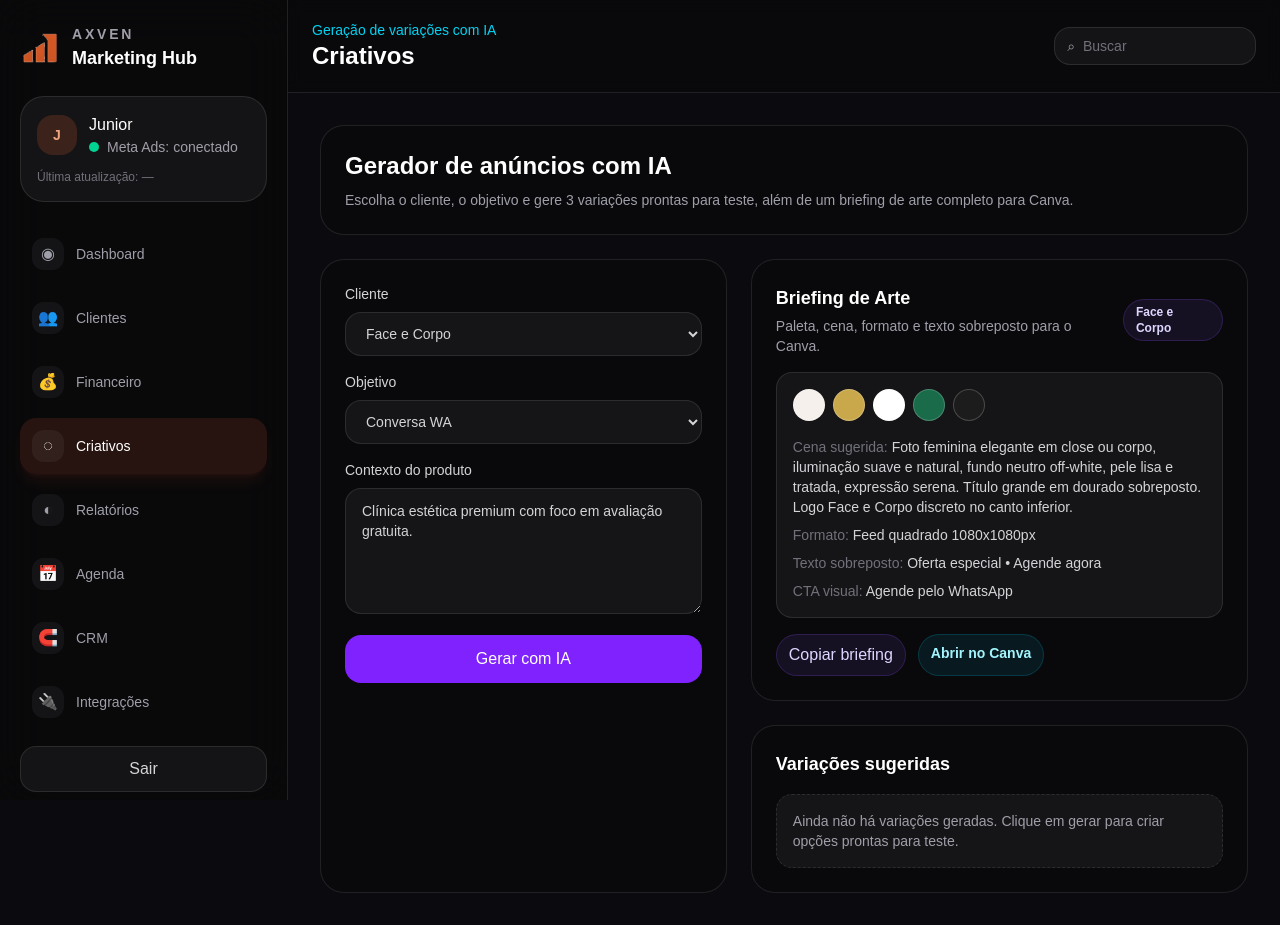
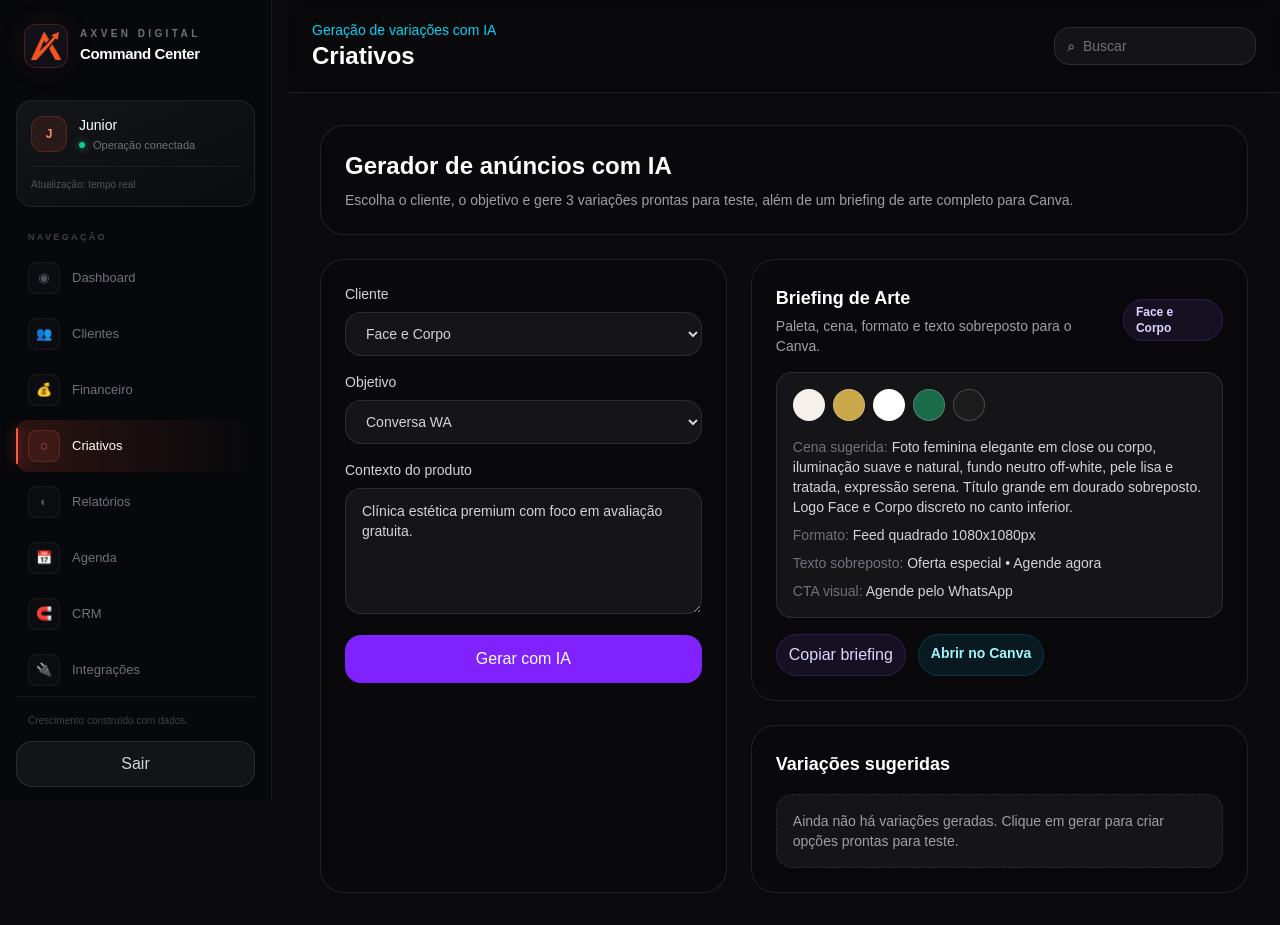
Before and after one commit to hildebertocosta-alt/axven, a Next.js app: page /criativos in a window 1280 px wide. Built offline with nearby package versions, Linux system fonts and the light colour scheme.

Commit message:
Redesenha navegação lateral e aplica marca oficial Axven

```diff
--- a/app/components/dashboard/Sidebar.tsx
+++ b/app/components/dashboard/Sidebar.tsx
@@ -12,71 +12,50 @@
 type SidebarProps = {
   items: NavItem[];
   activeLabel: string;
-  status?: {
-    lastUpdated: string | null;
-  };
+  status?: { lastUpdated: string | null };
   variant?: "internal" | "portal";
 };
 
 export function Sidebar({ items, activeLabel, status, variant = "internal" }: SidebarProps) {
   return (
-    <aside className="fixed inset-y-0 left-0 hidden w-72 flex-col border-r border-white/10 bg-zinc-950/90 px-5 py-6 backdrop-blur-xl lg:flex">
-      <div className="mb-6 flex items-center gap-3">
-        <div className="relative h-10 w-10 shrink-0 overflow-hidden rounded-2xl">
-          <Image
-            src="/axven-icon-provisorio.png"
-            alt="Axven"
-            fill
-            sizes="40px"
-            className="object-cover"
-          />
+    <aside className="fixed inset-y-0 left-0 z-40 hidden w-[272px] flex-col border-r border-white/[0.07] bg-[#07080b] px-4 py-5 lg:flex">
+      <Link href="/dashboard" className="mb-7 flex items-center gap-3 px-2 py-1">
+        <div className="relative h-11 w-11 shrink-0 overflow-hidden rounded-xl border border-[#ff5a3c]/20 bg-[#111117] shadow-[0_0_30px_rgba(255,90,60,0.08)]">
+          <Image src="/axven-icon.png" alt="Axven Digital" fill sizes="44px" className="object-contain p-1.5" priority />
         </div>
-        <div>
-          <p className="text-sm font-semibold tracking-[0.2em] text-zinc-400">
-            AXVEN
-          </p>
-          <h2 className="text-lg font-semibold text-white">{variant === "portal" ? "Portal do Cliente" : "Marketing Hub"}</h2>
+        <div className="min-w-0">
+          <p className="text-[10px] font-semibold tracking-[0.34em] text-zinc-500">AXVEN DIGITAL</p>
+          <h2 className="mt-0.5 truncate text-[15px] font-semibold tracking-tight text-white">
+            {variant === "portal" ? "Portal do Cliente" : "Command Center"}
+          </h2>
         </div>
-      </div>
+      </Link>
 
       {variant === "internal" ? (
-        <div className="mb-6 rounded-3xl border border-white/10 bg-white/5 p-4">
+        <div className="mb-6 rounded-2xl border border-white/[0.07] bg-gradient-to-br from-white/[0.055] to-white/[0.02] p-3.5">
           <div className="flex items-center gap-3">
-            <div className="flex h-10 w-10 items-center justify-center rounded-2xl bg-[#D85A30]/20 text-sm font-semibold text-[#f0a480]">
-              J
-            </div>
-            <div>
-              <p className="font-medium text-white">Junior</p>
-              <div className="flex items-center gap-2 text-sm text-zinc-400">
-                <span className="h-2.5 w-2.5 rounded-full bg-emerald-400" />
-                Meta Ads: conectado
+            <div className="flex h-9 w-9 items-center justify-center rounded-xl border border-[#ff5a3c]/20 bg-[#ff5a3c]/10 text-xs font-semibold text-[#ff8a70]">J</div>
+            <div className="min-w-0 flex-1">
+              <p className="text-sm font-medium text-white">Junior</p>
+              <div className="mt-0.5 flex items-center gap-2 text-[11px] text-zinc-500">
+                <span className="h-1.5 w-1.5 rounded-full bg-emerald-400 shadow-[0_0_8px_rgba(52,211,153,.7)]" />
+                Operação conectada
               </div>
             </div>
           </div>
-          <div className="mt-3 text-xs text-zinc-500">
-            Última atualização: {status?.lastUpdated ?? "—"}
-          </div>
+          <div className="mt-3 border-t border-white/[0.06] pt-2.5 text-[10px] text-zinc-600">Atualização: {status?.lastUpdated ?? "tempo real"}</div>
         </div>
       ) : null}
 
       {items.length ? (
-        <nav className="space-y-2">
+        <nav className="space-y-1">
+          <p className="mb-2 px-3 text-[9px] font-semibold uppercase tracking-[0.26em] text-zinc-700">Navegação</p>
           {items.map((item) => {
             const isActive = item.label === activeLabel;
-
             return (
-              <Link
-                key={item.label}
-                href={item.href}
-                className={`flex w-full items-center gap-3 rounded-2xl px-3 py-3 text-left text-sm transition ${
-                  isActive
-                    ? "bg-[#D85A30]/15 text-white shadow-lg shadow-[#D85A30]/10"
-                    : "text-zinc-400 hover:bg-white/5 hover:text-white"
-                }`}
-              >
-                <span className="flex h-8 w-8 items-center justify-center rounded-xl bg-white/5 text-base">
-                  {item.icon}
-     </span>
+              <Link key={item.label} href={item.href} className={`group relative flex w-full items-center gap-3 rounded-xl px-3 py-2.5 text-left text-[13px] transition-all duration-200 ${isActive ? "bg-gradient-to-r from-[#ff5a3c]/15 to-transparent text-white" : "text-zinc-500 hover:bg-white/[0.035] hover:text-zinc-200"}`}>
+                {isActive ? <span className="absolute inset-y-2 left-0 w-[2px] rounded-full bg-[#ff5a3c] shadow-[0_0_12px_rgba(255,90,60,.8)]" /> : null}
+                <span className={`flex h-8 w-8 items-center justify-center rounded-lg border text-[13px] transition ${isActive ? "border-[#ff5a3c]/20 bg-[#ff5a3c]/10 text-[#ff8a70]" : "border-white/[0.05] bg-white/[0.025] text-zinc-600 group-hover:text-zinc-300"}`}>{item.icon}</span>
                 <span className="font-medium">{item.label}</span>
               </Link>
             );
@@ -85,7 +64,8 @@
       ) : null}
 
       {variant === "internal" ? (
-        <div className="mt-auto pt-4">
+        <div className="mt-auto border-t border-white/[0.06] pt-4">
+          <div className="mb-3 px-3 text-[10px] leading-relaxed text-zinc-700">Crescimento construído com dados.</div>
           <LogoutButton />
         </div>
       ) : null}
```
